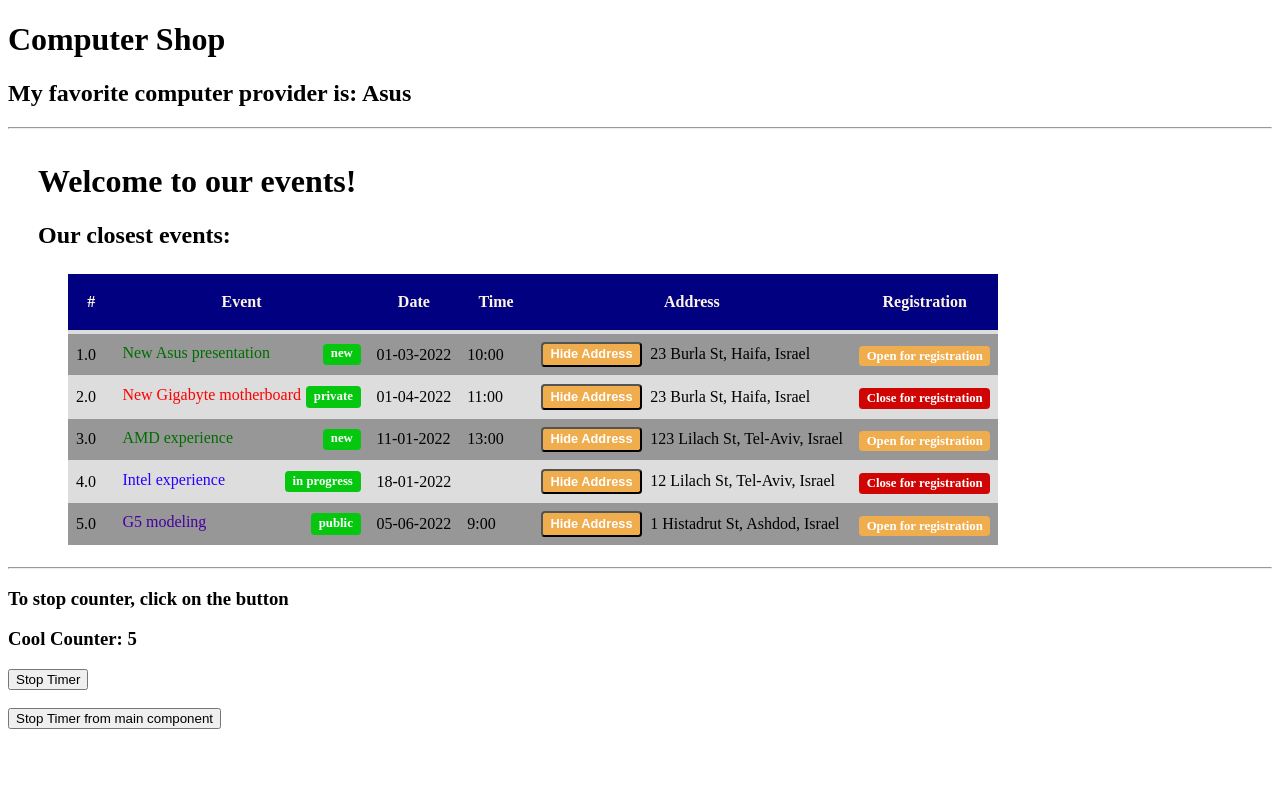
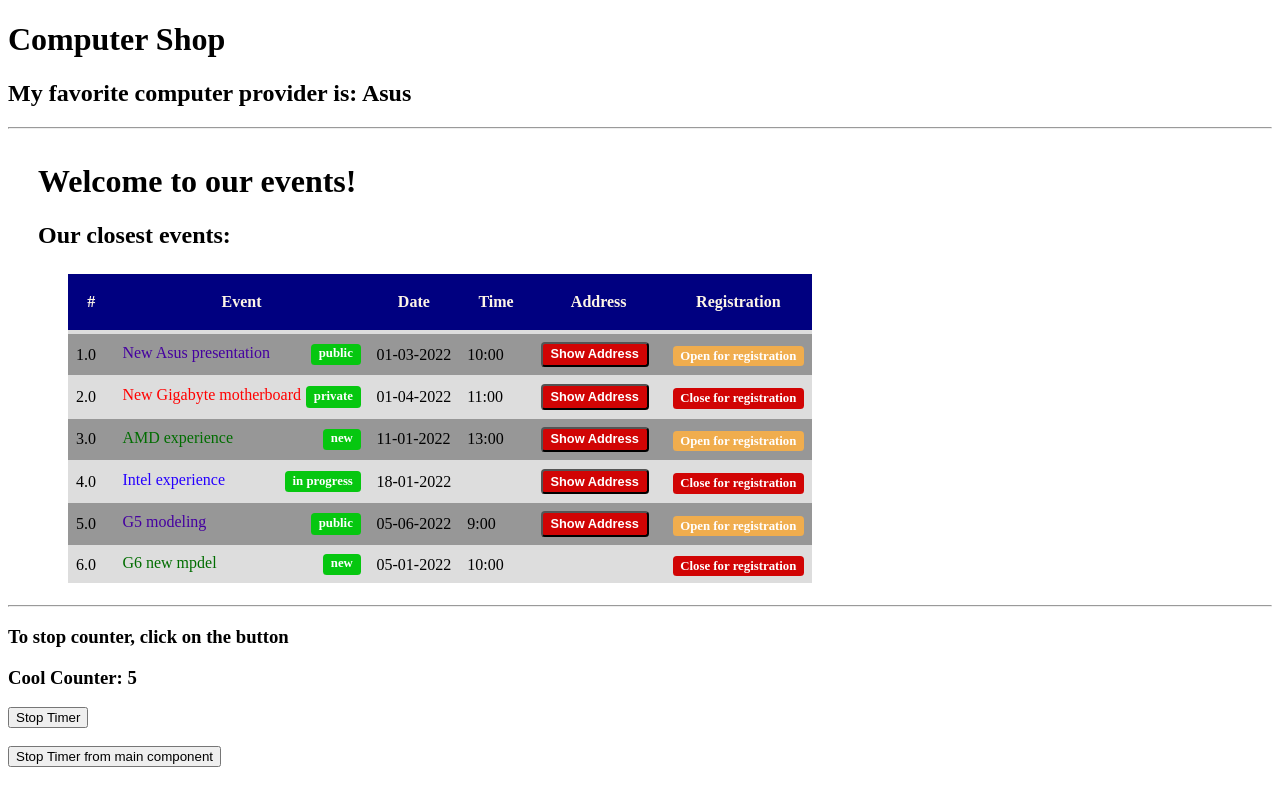
Before and after one commit to alexpitronot/computer-shop, an Angular app: page / in a window 1280 px wide. Built offline with nearby package versions, Linux system fonts and the light colour scheme.

Commit message:
9.1.22 End lesson

```diff
--- a/src/app/event-address/event-address.component.css
+++ b/src/app/event-address/event-address.component.css
@@ -26,3 +26,7 @@
     top: 0.2em;
     position: relative;
 }
+
+.big {
+    font-size: 120%;
+}
--- a/src/app/event-address/event-address.component.html
+++ b/src/app/event-address/event-address.component.html
@@ -1,3 +1,3 @@
-    <span [hidden]="hidden" class="left"><button class="label true" (click)="hidden=true">Hide Address</button></span>
-    <span [hidden]="!hidden" class="left"><button [hidden]="!hidden" class="label false" (click)="hidden=false">Show Address</button></span>
-    <span [hidden]="hidden" class="address">{{address?.street}}, {{address?.city}}, {{address?.country}}</span>
+<span *ngIf="address" [hidden]="status" class="left"><button class="label true" (click)="status=true">Hide Address</button></span>
+<span *ngIf="address" [hidden]="!status" class="left"><button class="label false" (click)="status=false">Show Address</button></span>
+<span *ngIf="address" [hidden]="status" class="address">{{address?.street}}, {{address?.city}}, {{address?.country}}</span>
--- a/src/app/event-address/event-address.component.ts
+++ b/src/app/event-address/event-address.component.ts
@@ -7,7 +7,7 @@
 })
 export class EventAddressComponent implements OnInit {
   @Input() address?:any;
-  hidden=false
+  @Input() status?:boolean;
 
   constructor() { }
 
--- a/src/app/event-details/event-details.component.css
+++ b/src/app/event-details/event-details.component.css
@@ -53,7 +53,15 @@
     margin-left:0.4em;
 }
 
+.big {
+    font-size: 120%;
+}
+
 .new { color: rgb(0, 109, 0); }
 .private { color: red; }
 .public { color: rgb(69, 0, 160); }
 .inProgress { color: rgb(38, 0, 255); }
+
+.hidden {
+    display: none;
+  }
--- a/src/app/event-details/event-details.component.html
+++ b/src/app/event-details/event-details.component.html
@@ -17,19 +17,19 @@
         <tbody>
           <tr *ngFor="let event of events; let i=index" class="events">
             <td>{{i+1 | number:'1.1-2'}}</td>
-            <td [ngClass]="getTitleClass(event.label)">
+            <td [ngClass]="getTitleClass(event.label)" [ngStyle]="getTitleStyle(event.label)">
                 {{event?.name}}
                 <span [ngSwitch]="event.label">
-                    <span *ngSwitchCase="'new'" class="label right">new</span>
-                    <span *ngSwitchCase="'private'" class="label right">private</span>
-                    <span *ngSwitchCase="'public'" class="label right">public</span>
+                    <span *ngSwitchCase="'new'" class="label right">{{event.label}}</span>
+                    <span *ngSwitchCase="'private'" class="label right">{{event.label}}</span>
+                    <span *ngSwitchCase="'public'" class="label right">{{event.label}}</span>
                     <span *ngSwitchDefault class="label right">in progress</span>
                 </span>
             </td>
             <td>{{event?.date | date:'dd-MM-yyy'}} </td>
             <td>{{event?.time}}</td>
             <td>
-                <app-event-address [address]="event?.location"></app-event-address>
+                <app-event-address [address]="event?.location" [status]="status"></app-event-address>
             </td>
             <td>
                 <div *ngIf="event.registration; else elseBlock" class="label true">Open for registration</div>
--- a/src/app/event-details/event-details.component.ts
+++ b/src/app/event-details/event-details.component.ts
@@ -11,15 +11,16 @@
 
   ngOnInit(): void {
   }
-
+  status=true
   event = {name: 'New Asus presentation', date: '3/2/2022', time: '10:00', location: {street: '23 Burla St', city: 'Haifa', country: 'Israel'}}
 
   events = [
-    {name: 'New Asus presentation', date: '3/1/2022', time: '10:00', location: {street: '23 Burla St', city: 'Haifa', country: 'Israel'}, registration : true, label: 'new'},
+    {name: 'New Asus presentation', date: '3/1/2022', time: '10:00', location: {street: '23 Burla St', city: 'Haifa', country: 'Israel'}, registration : true, label: 'public'},
     {name: 'New Gigabyte motherboard', date: '4/1/2022', time: '11:00', location: {street: '23 Burla St', city: 'Haifa', country: 'Israel'}, registration : false, label: 'private'},
     {name: 'AMD experience', date: '1/11/2022', time: '13:00', location: {street: '123 Lilach St', city: 'Tel-Aviv', country: 'Israel'}, registration : true, label: 'new'},
     {name: 'Intel experience', date: '1/18/2022', location: {street: '12 Lilach St', city: 'Tel-Aviv', country: 'Israel'}, registration : false},
-    {name: 'G5 modeling', date: '6/5/2022', time: '9:00', location: {street: '1 Histadrut St', city: 'Ashdod', country: 'Israel'}, registration : true, label: 'public'}
+    {name: 'G5 modeling', date: '6/5/2022', time: '9:00', location: {street: '1 Histadrut St', city: 'Ashdod', country: 'Israel'}, registration : true, label: 'public'},
+    {name: 'G6 new mpdel', date: '1/5/2022', time: '10:00', registration : false, label: 'new'}
   ]
 
   getTitleClass(eventFormat:any) {
@@ -34,4 +35,17 @@
 
     return ['inProgress']
   }
+
+  getTitleStyle(eventFormat:any) {
+    if (eventFormat === 'new')
+      return {color: 'rgb(0, 109, 0)'}
+
+    if (eventFormat === 'private')
+      return {color: 'red'}
+
+    if (eventFormat === 'public')
+      return {color: 'rgb(69, 0, 160)'}
+
+    return {color: 'rgb(38, 0, 255)'}
+  }
 }
```
